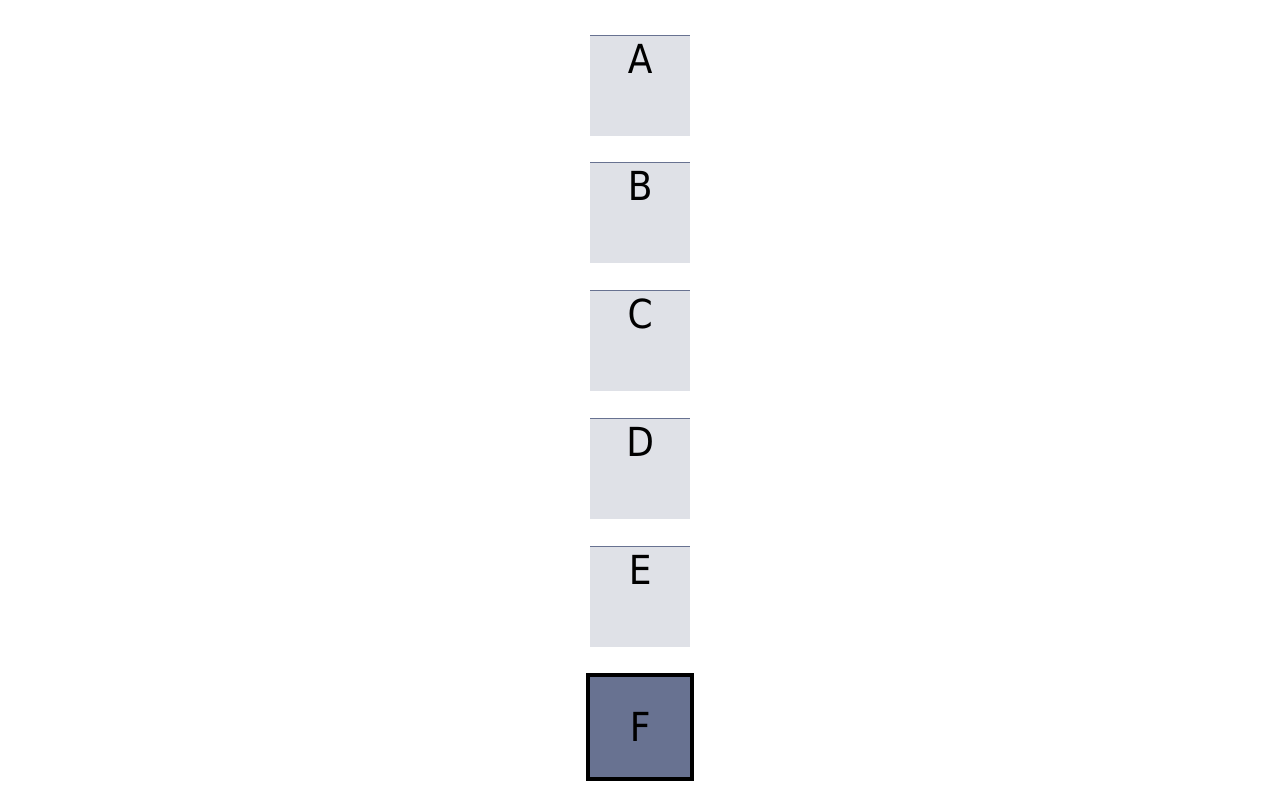
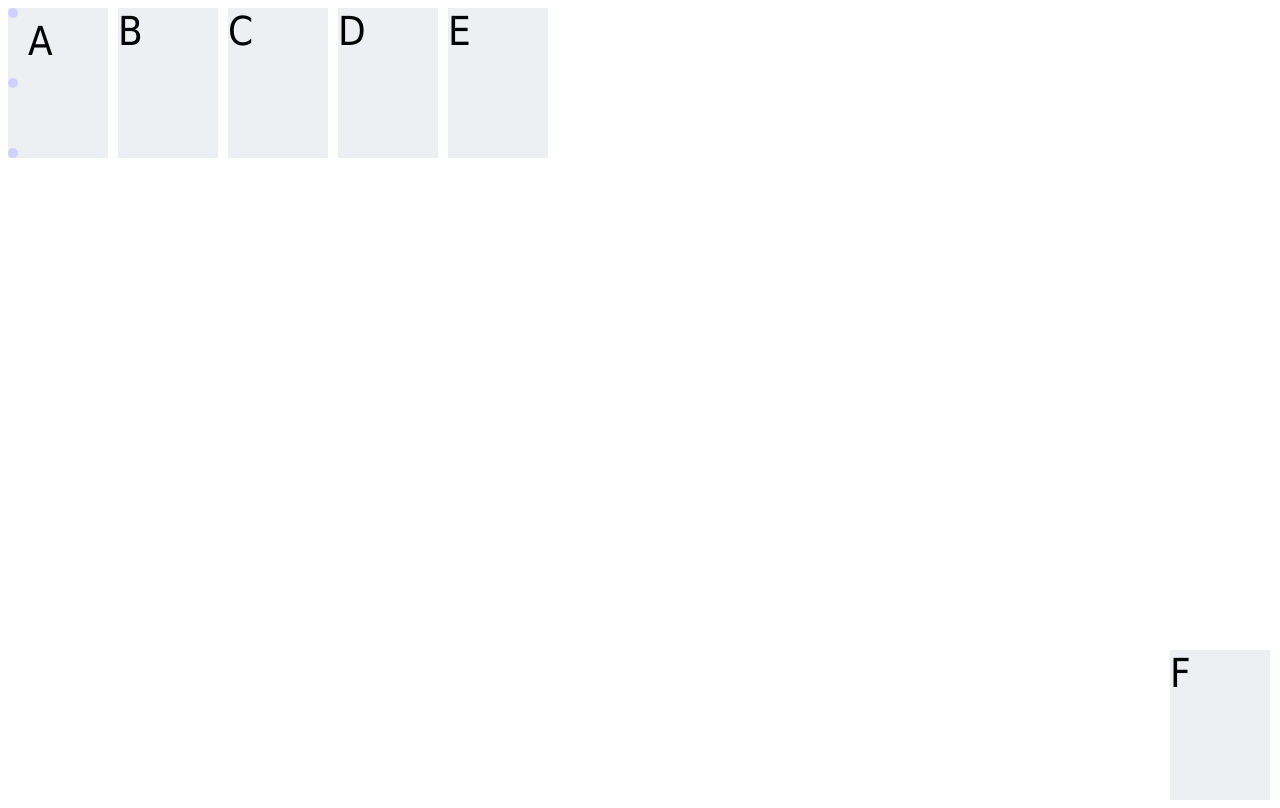
Before and after one commit to shenxiangzhuang/cs142, a plain HTML site: page projects/ project1/index.html in a window 1280 px wide. Drawn offline with Linux system fonts and the light colour scheme.

Commit message:
styleB: wip

```diff
--- a/projects/ project1/index.html
+++ b/projects/ project1/index.html
@@ -2,18 +2,25 @@
 <!DOCTYPE html PUBLIC "-//W3C//DTD XHTML 1.0 Strict//EN" "http://www.w3.org/TR/xhtml1/DTD/xhtml1-strict.dtd">
 <html xmlns="http://www.w3.org/1999/xhtml" xml:lang="en" lang="en">
     <head>
-        <link rel="stylesheet" type="text/css" href="styleA.css" />
+        <link rel="stylesheet" type="text/css" href="styleB.css" />
         <title>Hello World</title>
     </head>
 
     <body>
         <div class="boxs">
-            <div class="box">A</div>
+            <div class="box">
+                <div class="circles">
+                    <span class="circle"></span>
+                    <span class="circle"></span>
+                    <span class="circle"></span>
+                </div>
+                <div class="letter">A</div>
+            </div>
             <div class="box">B</div>
             <div class="box">C</div>
             <div class="box">D</div>
             <div class="box">E</div>
-            <div class="box-final">F</div>
+            <div class="box box-final">F</div>
         </div>
     </body>
 </html>
--- /dev/null
+++ b/projects/ project1/styleB.css
@@ -0,0 +1,61 @@
+html,
+body {
+    height: 100%;
+}
+
+.boxs {
+    display: flex;
+    box flex-direction: row;
+
+    font-family: Tahoma;
+    font-size: 40px;
+}
+
+
+.box {
+    display: flex;
+    flex-direction: row;
+    background-color: #eeeff2;
+    width: 100px;
+    height: 150px;
+    text-align: left;
+
+    margin-right: 10px;
+
+}
+
+.box-final {
+    /* display: flexbox;
+    background-color: #eeeff2;
+    width: 100px;
+    height: 150px;
+    text-align: left; */
+
+    position: fixed;
+    right: 0;
+    bottom: 0;
+
+}
+
+.letter {
+    padding-left: 10px;
+    margin-top: 10px;
+    margin-bottom: 10px;
+}
+
+.circles {
+    display: flex;
+    height: 100%;
+    flex-direction: column;
+    justify-content: space-between;
+    /* margin-right: 10px; */
+}
+
+.circle {
+    display: inline-block;
+    background-color: #D0D0FF;
+    width: 10px;
+    height: 10px;
+    border-radius: 50%;
+
+}
```
